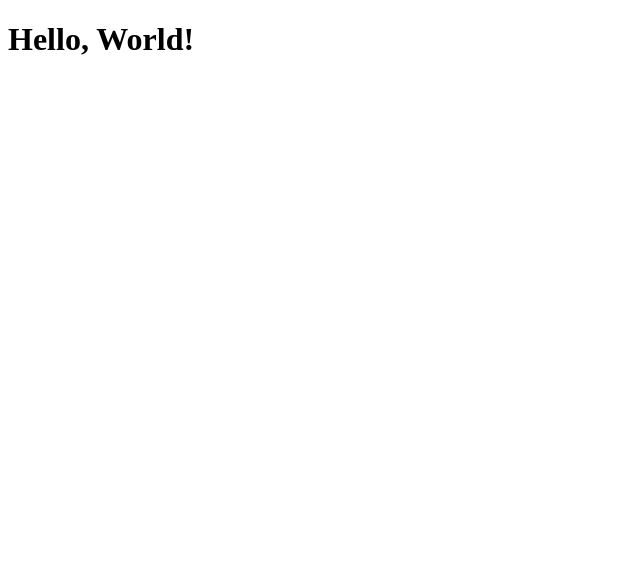
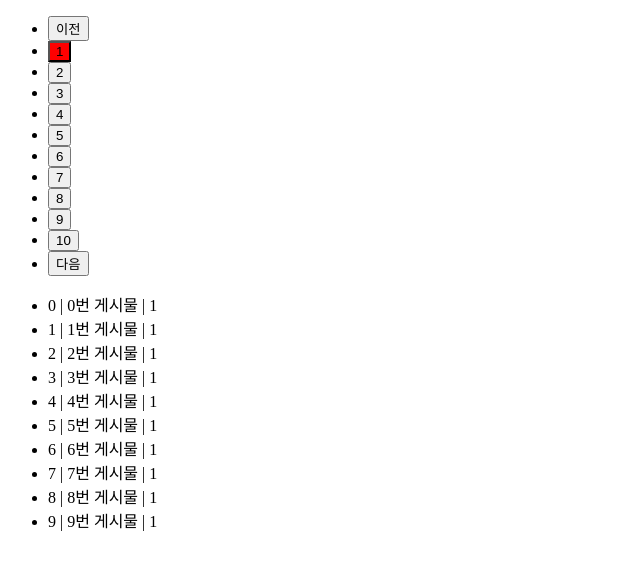
Before and after one commit to mrbartrns/react-class, a React app: page / in a window 1280 px wide. Shown: the top 568 px of the page, without its empty margins (0-640 px from the left). Built offline with nearby package versions, Linux system fonts and the light colour scheme.

Commit message:
feat: create pagination

```diff
--- a/src/App.tsx
+++ b/src/App.tsx
@@ -1,9 +1,26 @@
-import React from 'react';
+import React, { useState } from 'react';
+import { Board } from '@components/Board';
+import { Pagination } from '@components/Pagination';
+import { IArticle } from '@/types/Article';
 
 function App(): JSX.Element {
+  const articles: IArticle[] = new Array(100).fill(0).map((_, idx) => ({
+    id: idx,
+    title: `${idx}번 게시물`,
+    author: '1',
+  }));
+  const [page, setPage] = useState(0);
+  const limit = 10;
+  const offset = page * limit;
   return (
     <div className="App">
-      <h1>Hello, World!</h1>
+      <Pagination
+        defaultPage={0}
+        limit={10}
+        total={articles.length}
+        onChange={setPage}
+      />
+      <Board articles={articles.slice(offset, offset + limit)} />
     </div>
   );
 }
--- /dev/null
+++ b/src/components/Board.tsx
@@ -0,0 +1,21 @@
+import { IArticle } from '@/types/Article';
+
+interface IBoard {
+  articles: IArticle[];
+}
+
+export const Board = ({ articles }: IBoard): JSX.Element => {
+  return (
+    <div className="board">
+      <ul>
+        {articles.map(({ id, title, author }) => {
+          return (
+            <li key={id}>
+              {id} | {title} | {author}
+            </li>
+          );
+        })}
+      </ul>
+    </div>
+  );
+};
--- /dev/null
+++ b/src/components/Pagination.tsx
@@ -0,0 +1,54 @@
+import { useState } from 'react';
+/**
+ * defaultPage: 처음 페이지
+ * limit: 몇개 단위로 자를 건지
+ * total: 총 아이템의 개수
+ */
+interface IPagination {
+  defaultPage: number;
+  limit: number;
+  total: number;
+  onChange: (page: number) => void;
+}
+
+export const Pagination = ({
+  defaultPage = 0,
+  limit,
+  total,
+  onChange,
+}: IPagination): JSX.Element => {
+  const [page, setPage] = useState(defaultPage);
+  const totalPage = Math.ceil(total / limit);
+  const handlePageChange = (page: number) => {
+    onChange(page);
+    setPage(page);
+  };
+  return (
+    <ul>
+      <li>
+        <button onClick={() => page > 0 && handlePageChange(page - 1)}>
+          이전
+        </button>
+      </li>
+      {Array.from(new Array(totalPage), (_, idx) => idx).map((i) => {
+        return (
+          <li key={i}>
+            <button
+              style={{ backgroundColor: page === i ? 'red' : undefined }}
+              onClick={() => handlePageChange(i)}
+            >
+              {i + 1}
+            </button>
+          </li>
+        );
+      })}
+      <li>
+        <button
+          onClick={() => page + 1 !== totalPage && handlePageChange(page + 1)}
+        >
+          다음
+        </button>
+      </li>
+    </ul>
+  );
+};
--- /dev/null
+++ b/src/types/Article.ts
@@ -0,0 +1,5 @@
+export interface IArticle {
+  id: number;
+  title: string;
+  author: string;
+}
```
